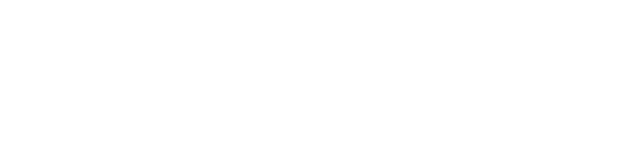
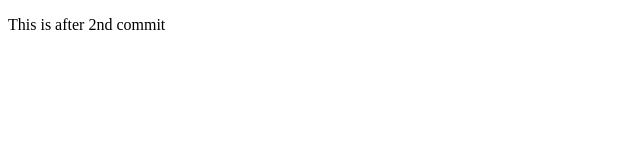
Before and after one commit to nirjharff2/gitTest, a plain HTML site: page index.html in a window 1280 px wide. Shown: the whole page, without its empty margins (0-640 px from the left). Drawn offline with Linux system fonts and the light colour scheme.

Commit message:
second commit

```diff
--- a/index.html
+++ b/index.html
@@ -6,6 +6,6 @@
     <title>Git stuff test page</title>
 </head>
 <body>
-
+    <p>This is after 2nd commit</p>
 </body>
 </html>
```
